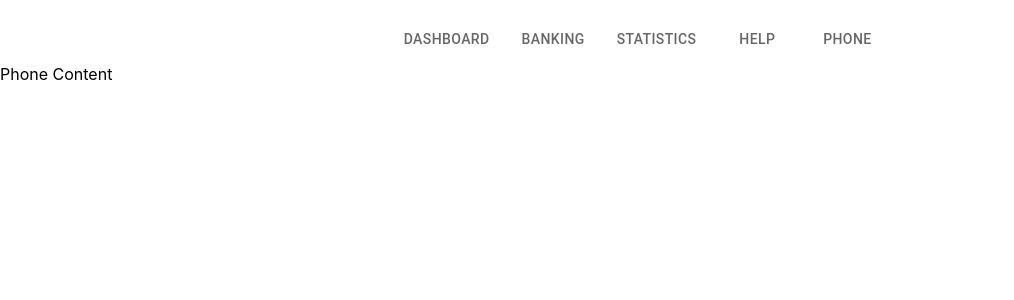
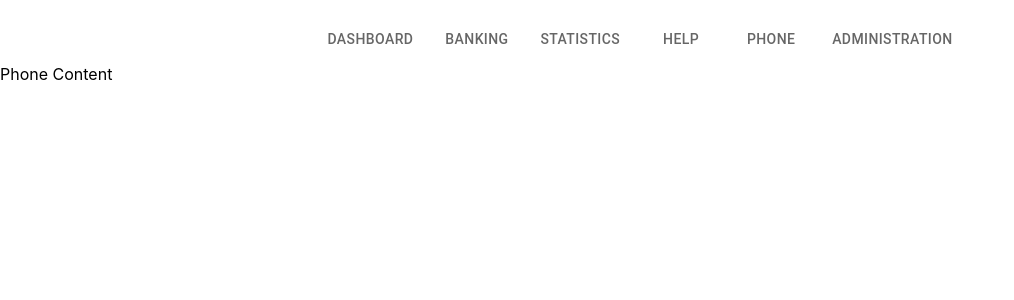
Before and after one commit to BohdanMylyi/TabsTask, a React (Create React App) app: page /phone in a window 1280 px wide. Shown: the top 300 px of the page, without its empty margins (0-1014 px from the left). Built offline with nearby package versions, Linux system fonts and the light colour scheme.

Commit message:
implement drag-and-drop

```diff
--- a/src/App.js
+++ b/src/App.js
@@ -1,22 +1,67 @@
-import React from 'react';
+import React, { useState } from 'react';
 import { BrowserRouter as Router, Route, Link, Routes } from 'react-router-dom';
 import { Tabs, Tab, Box } from '@mui/material';
 import Dashboard from './components/Dashboard';
 import Banking from './components/Banking';
 import Phone from './components/Phone';
 import Statistics from './components/Statistics';
+import Administration from './components/Administration';
 import Help from './components/Help';
 
+const initialTabsData = [
+  { label: 'Dashboard', path: '/' },
+  { label: 'Banking', path: '/banking' },
+  { label: 'Statistics', path: '/statistics' },
+  { label: 'Help', path: '/help' },
+  { label: 'Phone', path: '/phone' },
+  { label: 'Administration', path: '/administration'}
+];
+
 const App = () => {
+  const [tabsData, setTabsData] = useState(initialTabsData);
+
+  const dragStartHandler = (ev, index) => {
+    ev.dataTransfer.setData("text/plain", index);
+  };
+
+  const dragOverHandler = (ev) => {
+    ev.preventDefault();
+    ev.dataTransfer.dropEffect = "move";
+  };
+
+  const dropHandler = (ev, index) => {
+    ev.preventDefault();
+    const draggedIndex = ev.dataTransfer.getData("text/plain");
+
+    if (draggedIndex !== index) {
+      const updatedTabs = [...tabsData];
+      const [draggedTab] = updatedTabs.splice(draggedIndex, 1);
+      updatedTabs.splice(index, 0, draggedTab);
+      setTabsData(updatedTabs);
+    }
+  };
+
   return (
     <Router>
       <Box sx={{ width: '100%', marginTop: 2 }}>
-        <Tabs indicatorColor="primary" textColor="primary" centered>
-          <Tab label="Dashboard" component={Link} to="/" />
-          <Tab label="Banking" component={Link} to="/banking" />
-          <Tab label="Statistics" component={Link} to="/statistics" />
-          <Tab label="Help" component={Link} to="/help" />
-          <Tab label="Phone" component={Link} to="/phone" />
+        <Tabs
+          indicatorColor="primary"
+          textColor="primary"
+          centered
+        >
+          {tabsData.map((tab, index) => (
+            <Tab
+              key={tab.label}
+              label={tab.label}
+              component={Link}
+              to={tab.path}
+              id={tab.label}
+              draggable
+              onDragStart={(ev) => dragStartHandler(ev, index)}
+              onDragOver={dragOverHandler}
+              onDrop={(ev) => dropHandler(ev, index)}
+            />
+          ))}
         </Tabs>
 
         <Routes>
@@ -25,6 +70,7 @@ const App = () => {
           <Route path="/statistics" element={<Statistics />} />
           <Route path="/help" element={<Help />} />
           <Route path="/phone" element={<Phone />} />
+          <Route path="/administration" element={<Administration />} />
         </Routes>
       </Box>
     </Router>
--- /dev/null
+++ b/src/components/Administration.js
@@ -0,0 +1,5 @@
+import React from 'react';
+
+const Administration = () => <div>Administration Content</div>;
+
+export default Administration;
```
